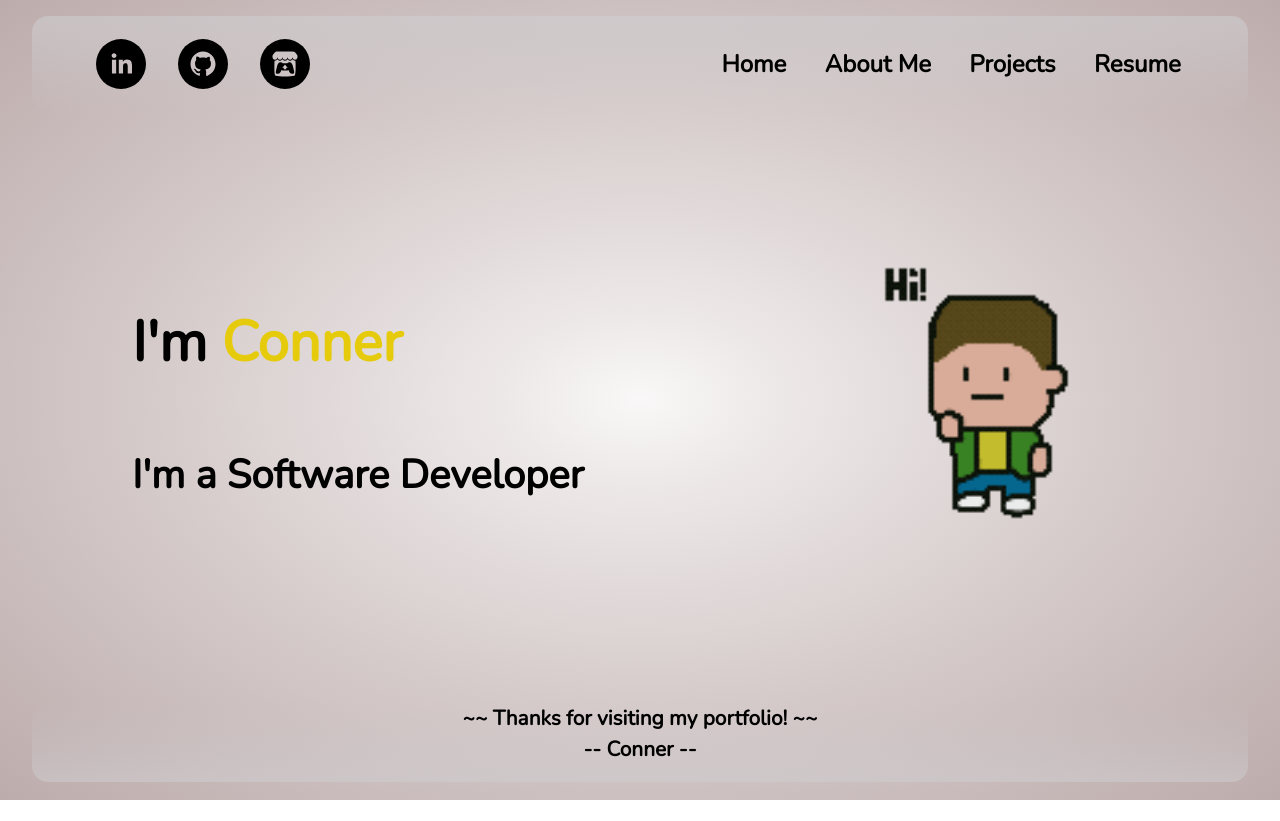
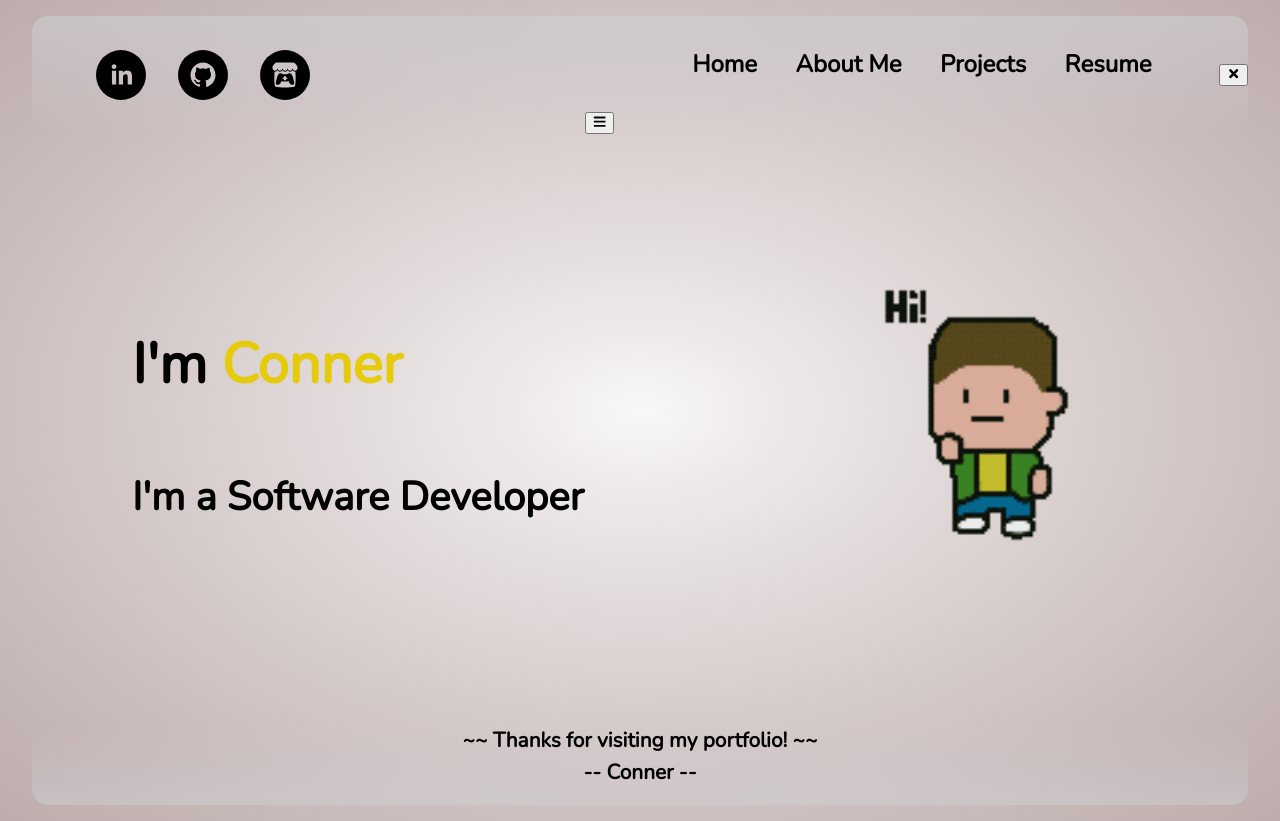
Before and after one commit to conner-huf/portfolio-site, a React (Create React App) app: page / in a window 1280 px wide. Before the commit the page ends 800 px from the top, so only its background shows below. Built offline with nearby package versions, Linux system fonts and the light colour scheme.

Commit message:
added Navbar icons

```diff
--- a/src/App.js
+++ b/src/App.js
@@ -12,7 +12,7 @@ function App() {
     <Router>
       <Header />
       <Switch>
-      <Route exact path="/portfolio-site/">
+        <Route exact path="/portfolio-site/">
           <Main />
         </Route>
         <Route exact path="/">
--- a/src/Components/Header/Navbar/Navbar.css
+++ b/src/Components/Header/Navbar/Navbar.css
@@ -1,4 +1,8 @@
+nav {
+    display: flex;
+    align-items: center;
 
+}
 
 .menu-container {
     display: flex;
--- a/src/Components/Header/Navbar/Navbar.jsx
+++ b/src/Components/Header/Navbar/Navbar.jsx
@@ -1,27 +1,36 @@
-import React, { useState } from 'react'
+import React, { useState, useRef } from 'react'
+import { Link } from 'react-router-dom'
+import { FaBars, FaTimes } from 'react-icons/fa';
+
 import './Navbar.css'
-import { Link } from 'react-router-dom'
 import resume from '../../../Assets/Resume.pdf'
 
 export const Navbar = () => {
 
+  const navRef = useRef();
+
+  const showNavBar = () => {
+    navRef.current.classList.toggle('responsive_nav');
+  }
+
   const [isOpen, setIsOpen] = useState(false);
 
   return (
-    <nav>
+    <nav ref={navRef}>
       <div className="menu-container">
-        <div className="hamburger" onClick={() => setIsOpen(!isOpen)}>
-          <div></div>
-          <div></div>
-          <div></div>
-        </div>
         <ul className={isOpen ? 'nav-links open' : 'nav-links'}>
           <li><Link to='/' className="nav-link">Home</Link></li>
           <li><Link to='/about' className="nav-link">About Me</Link></li>
           <li><Link to='projects' className="nav-link">Projects</Link></li>
           <li><a href={resume} download className="nav-link">Resume</a></li>
         </ul>
+        <button className="nav-btn nav-close-btn" onClick={showNavBar}>
+          <FaBars />
+        </button>
       </div>
+      <button className="nav-btn" onClick={showNavBar}>
+          <FaTimes />
+      </button>
     </nav>
   )
 }
```
